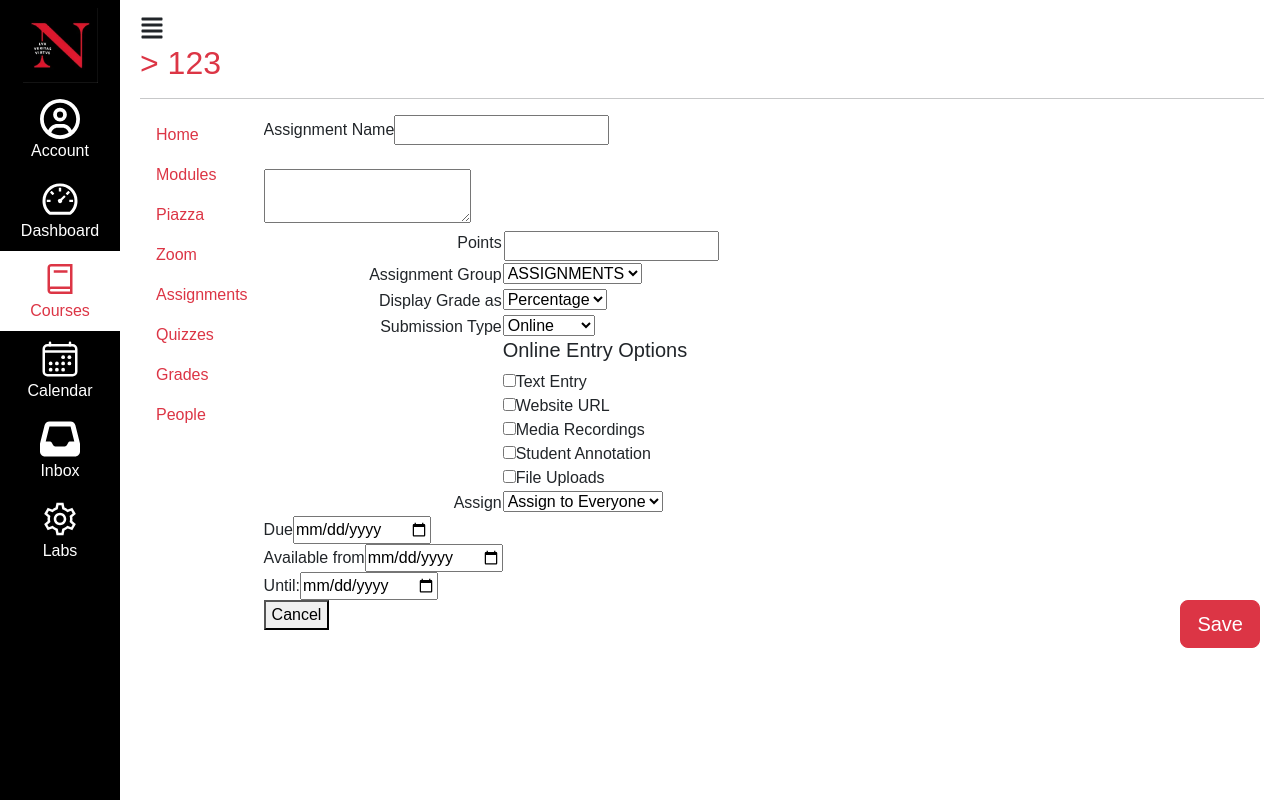
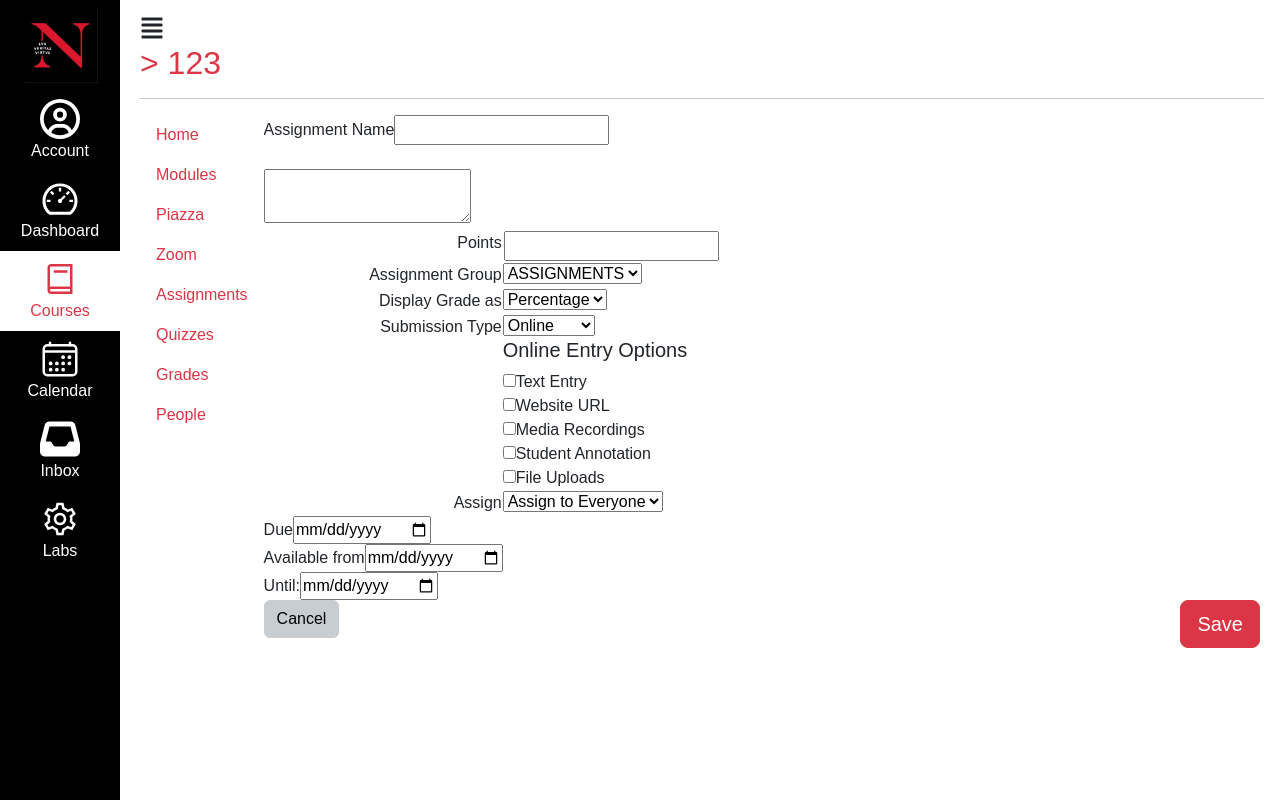
Before and after one commit to seamusmuf123/kambaz-next-js-cs4550-seamus, a Next.js app: page /Courses/1234/Assignments/123 in a window 1280 px wide. Built offline with nearby package versions, Linux system fonts and the light colour scheme.

Commit message:
Update assignment editor navigation and buttons

```diff
--- a/app/(Kambaz)/Courses/[cid]/Assignments/[aid]/page.tsx
+++ b/app/(Kambaz)/Courses/[cid]/Assignments/[aid]/page.tsx
@@ -3,10 +3,10 @@ import React from "react";
 import { useParams } from "next/navigation";
 import Button from "react-bootstrap/esm/Button";
 import { assignments } from "../../../../Database";
-
+import Link from "next/link";
 
 export default function AssignmentEditor() {
-  const { aid } = useParams<{ aid: string }>();
+  const { cid, aid } = useParams<{ cid: string; aid: string }>();
   const assignment = assignments.find(a => String(a._id) === String(aid));
   return (
     <div id="wd-assignments-editor">
@@ -90,9 +90,14 @@ export default function AssignmentEditor() {
        defaultValue={assignment?.availableUntilDate}
        id="wd-Until"/><br/>
       </table>
-        <button type="button">Cancel</button>
-     <Button variant="danger" size="lg" className="me-1 float-end" id="wd-add-module-btn">
-       Save
-     </Button>
+      <Link href={`/Courses/${cid}/Assignments`}>
+        <Button variant="secondary" type="button">Cancel</Button>
+      </Link>
+      <Link href={`/Courses/${cid}/Assignments`}>
+        <Button variant="danger" size="lg" className="me-1 float-end" id="wd-add-module-btn">
+          Save
+        </Button>
+      </Link>
     </div>
-);}
+  );
+}
```
